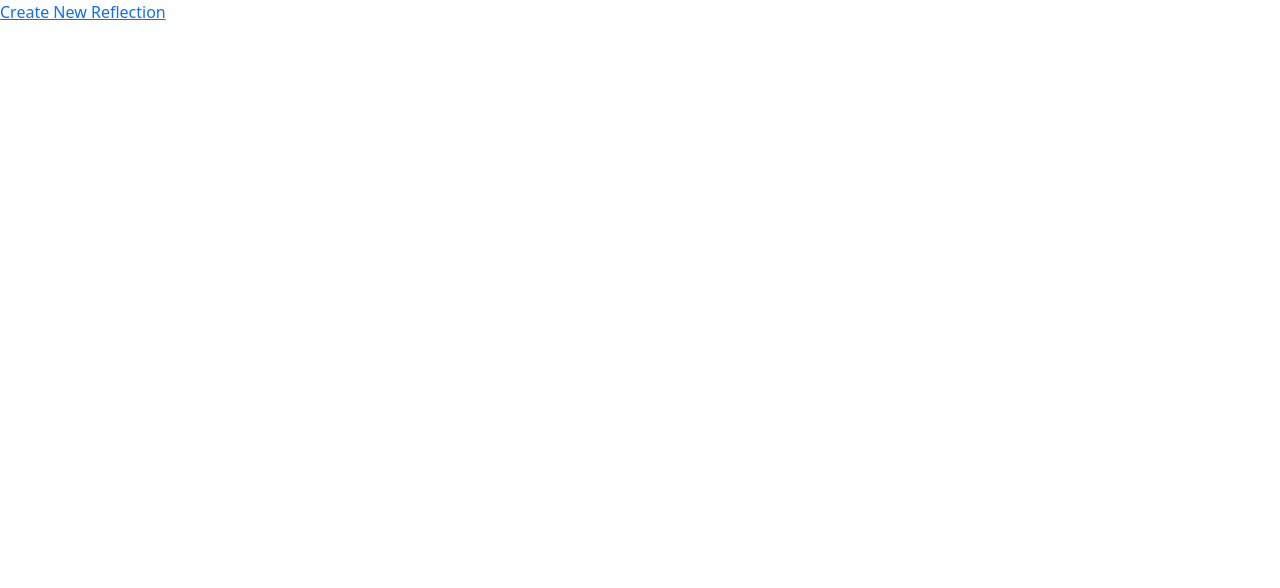
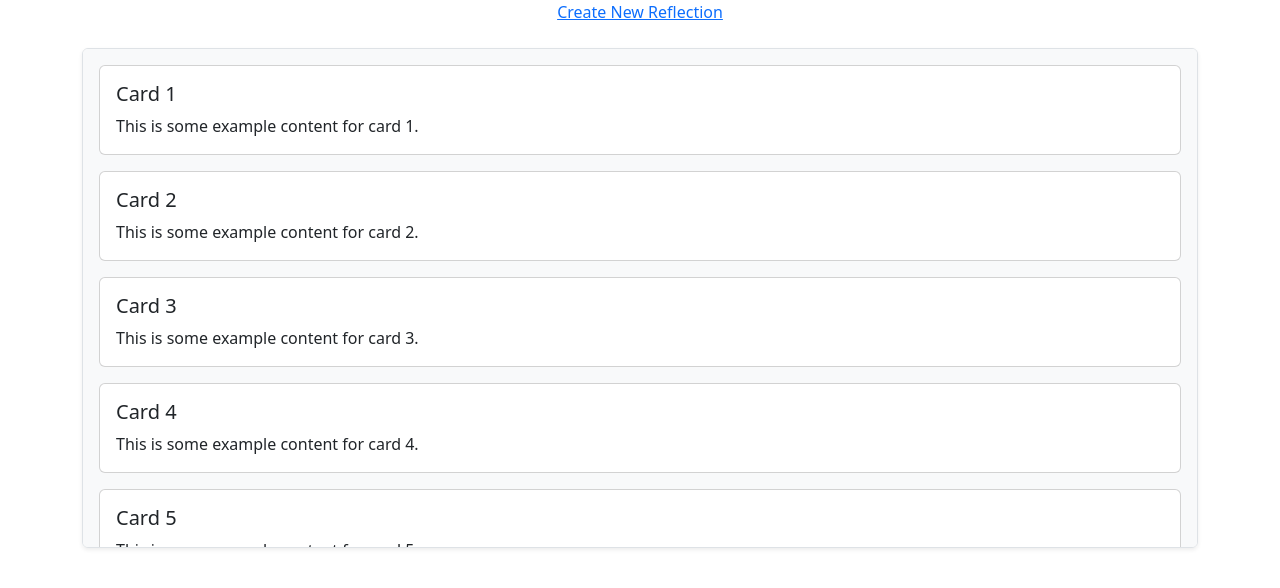
Before and after one commit to kerriamber/bootcamp-project-two, a React (Vite) app in the folder client/: page /allposts in a window 1280 px wide. Shown: the top 588 px of the page. Built offline with nearby package versions, Linux system fonts and the light colour scheme.

Commit message:
Added storage container for posts

```diff
--- a/client/src/pages/AllPosts.jsx
+++ b/client/src/pages/AllPosts.jsx
@@ -3,7 +3,29 @@ import { NavLink } from 'react-router-dom'
 export default function AllPosts (){
 return (
     <div>
-        <NavLink to = "/post">Create New Reflection</NavLink>
-
+        <div className="text-center">
+            <NavLink to = "/post">Create New Reflection</NavLink>
+        </div>
+        <div className="container mt-4">
+      <div
+        className="border rounded p-3 shadow-sm"
+        style={{
+          height: "500px",
+          overflowY: "auto",
+          background: "#f8f9fa",
+        }}
+      >
+        {[...Array(10)].map((_, index) => (
+          <div key={index} className="card mb-3">
+            <div className="card-body">
+              <h5 className="card-title">Card {index + 1}</h5>
+              <p className="card-text">
+                This is some example content for card {index + 1}.
+              </p>
+            </div>
+          </div>
+        ))}
+      </div>
+    </div>
     </div>
 )}
```
